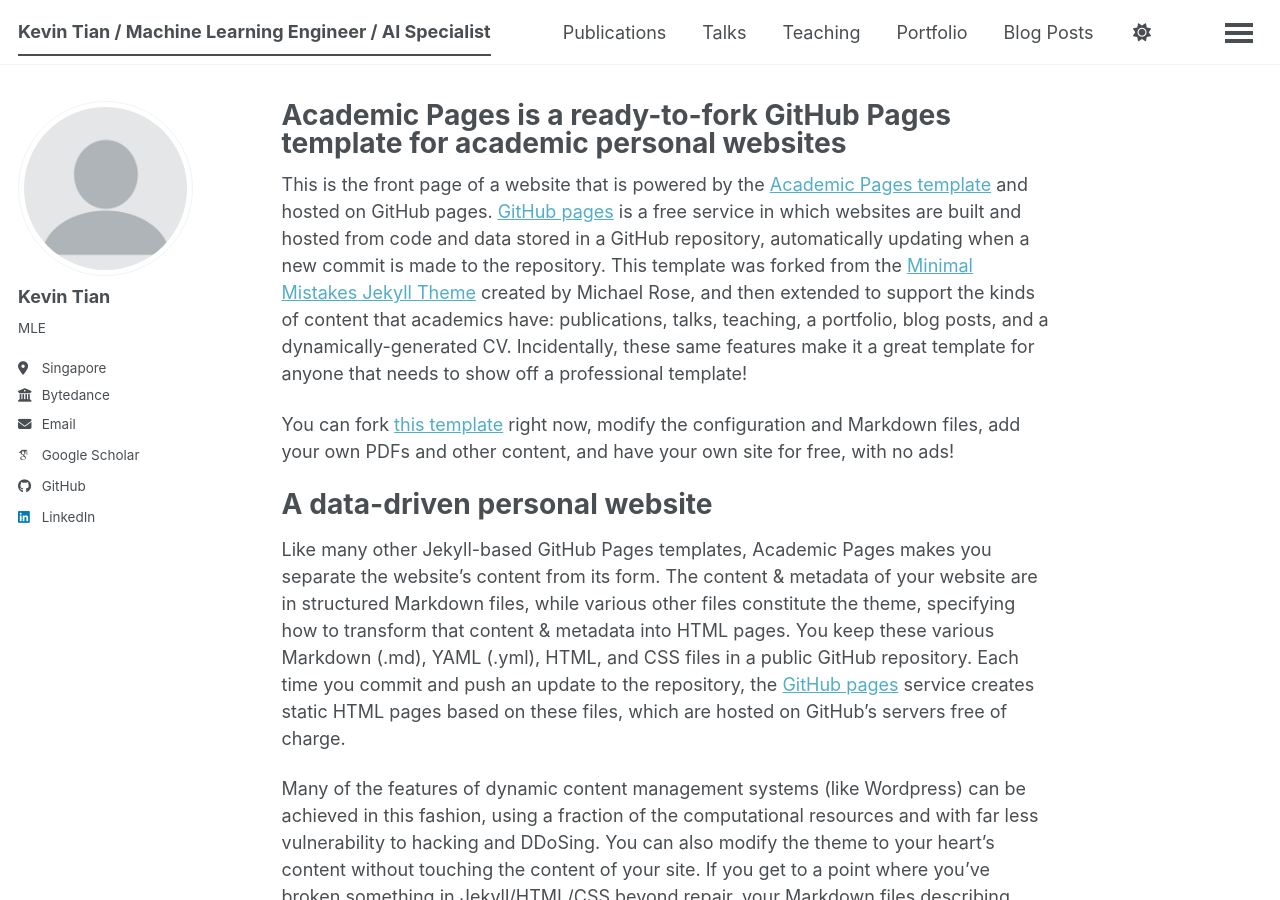
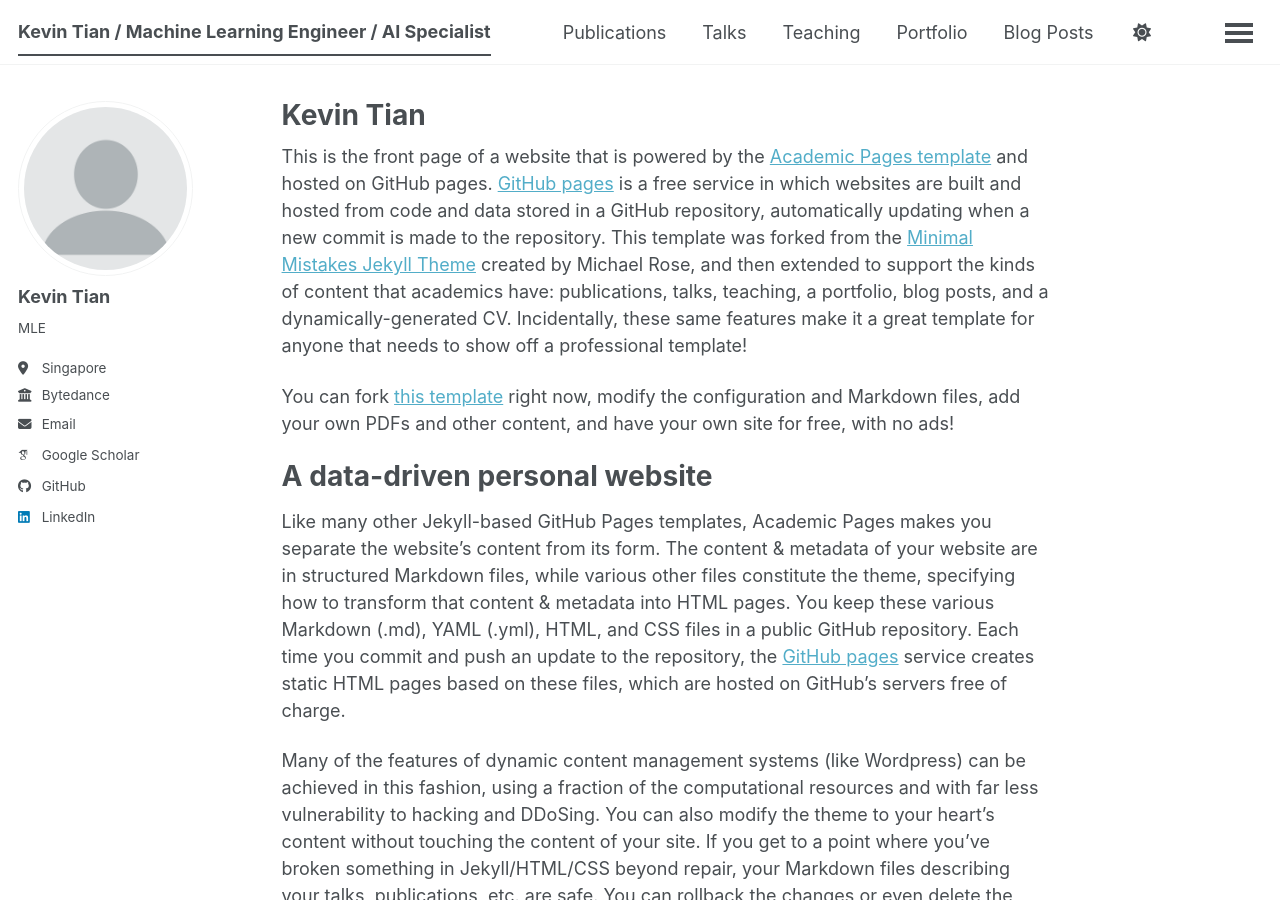
Before and after one commit to kevinmtian/kevinmtian.github.io, a Jekyll site: the page built from _pages/about.md, in a window 1280 px wide and 900 px high. Built offline with Jekyll 4.4.1, drawn with Linux system fonts in a browser that asks for light colours; some web fonts are replaced; a script bundle is joined from its source files by our own code; library files that are not in the unit come from our copies.

Commit message:
url headline

```diff
--- a/_pages/about.md
+++ b/_pages/about.md
@@ -1,6 +1,6 @@
 ---
 permalink: /
-title: "Academic Pages is a ready-to-fork GitHub Pages template for academic personal websites"
+title: "Kevin Tian"
 author_profile: true
 redirect_from:
   - /about/
```
